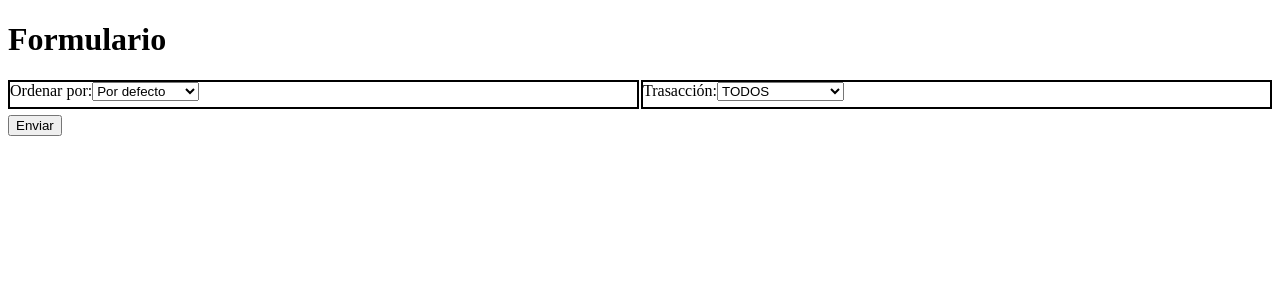
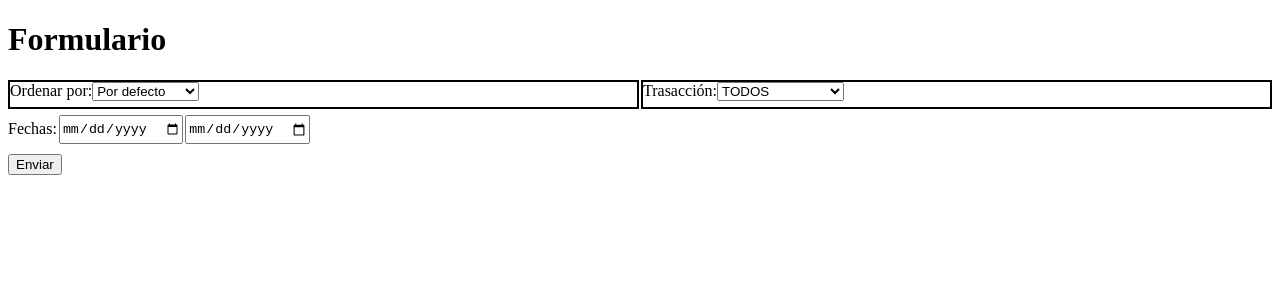
Before and after one commit to Buff4AurelionSol/CloudHUB, a Vue app in the folder cloud-hub/: page / in a window 1280 px wide. Shown: the top 300 px of the page. Built offline with nearby package versions, Linux system fonts and the light colour scheme; the HTML template or start-up script is replaced by a standard one.

Commit message:
feat: add date-time component

```diff
--- /dev/null
+++ b/cloud-hub/src/components/DateInput/DateInput.vue
@@ -0,0 +1,20 @@
+<script setup lang="ts">
+    interface Props {
+        name: string
+    }
+
+    const props = defineProps<Props>()
+
+</script>
+
+<template>
+    <input type="date" class="date-time" :name="props.name">
+</template>
+
+<style>
+    .date-time{
+        width: auto;
+        height: 25px;
+    }
+
+</style>
--- a/cloud-hub/src/components/Form.vue
+++ b/cloud-hub/src/components/Form.vue
@@ -1,4 +1,5 @@
 <script setup>
+  import DateInput from './DateInput/DateInput.vue'
   import OrderByInput from './OrderByInput/OrderByInput.vue'
   import TransactionInput from './TransactionInput/TransactionInput.vue'
 
@@ -19,6 +20,12 @@
       <OrderByInput/>
       <TransactionInput/>
     </div>
+    <div class="box-date-time">
+      <span>Fechas:</span>
+      <DateInput name="fecha-1"/>
+      <DateInput name="fecha-2"/>
+    </div>
+
     <button type="submit">Enviar</button>
   </form>
 </template>
@@ -29,4 +36,13 @@
     gap: 2px;
 
   }
+
+  .box-date-time{
+    width: 30%;
+    display: flex;
+    align-items: center;
+    text-align: center;
+    gap: 2px;
+    margin-bottom: 10px;
+  }
 </style>
```
